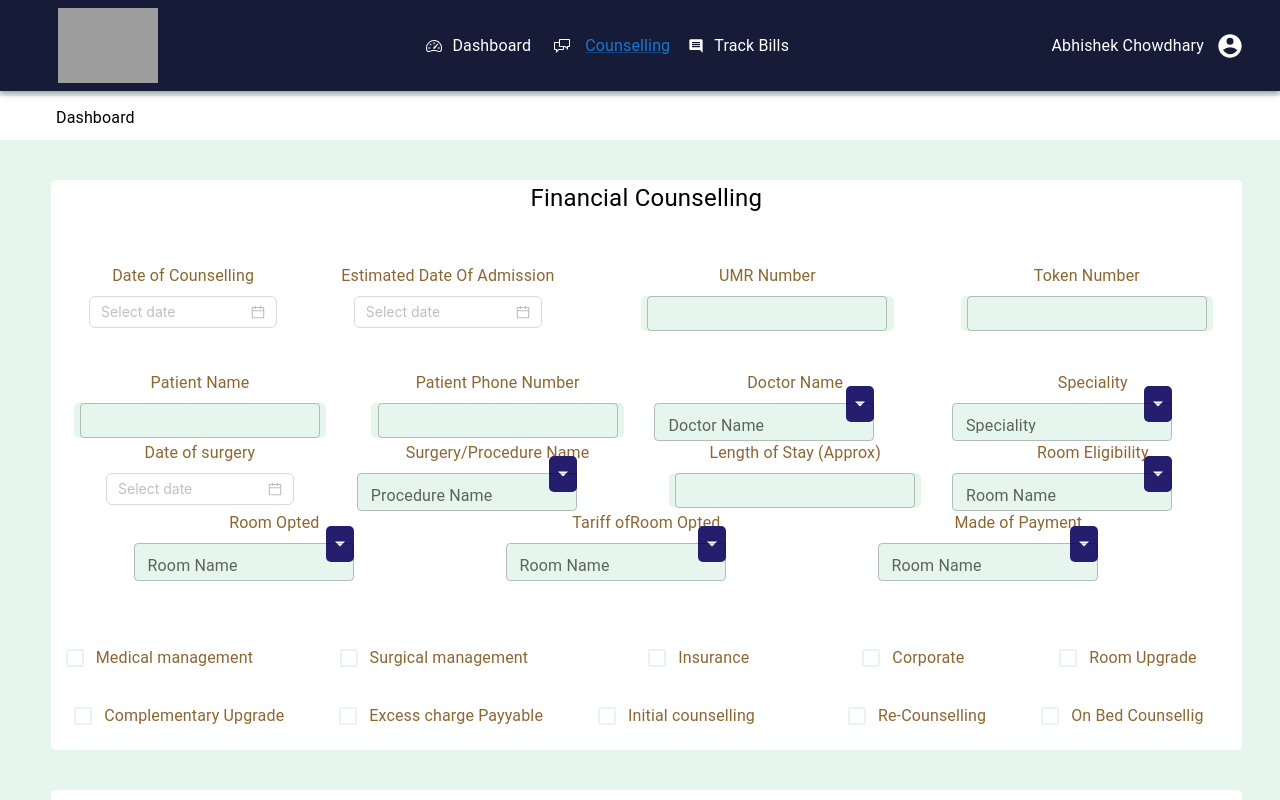
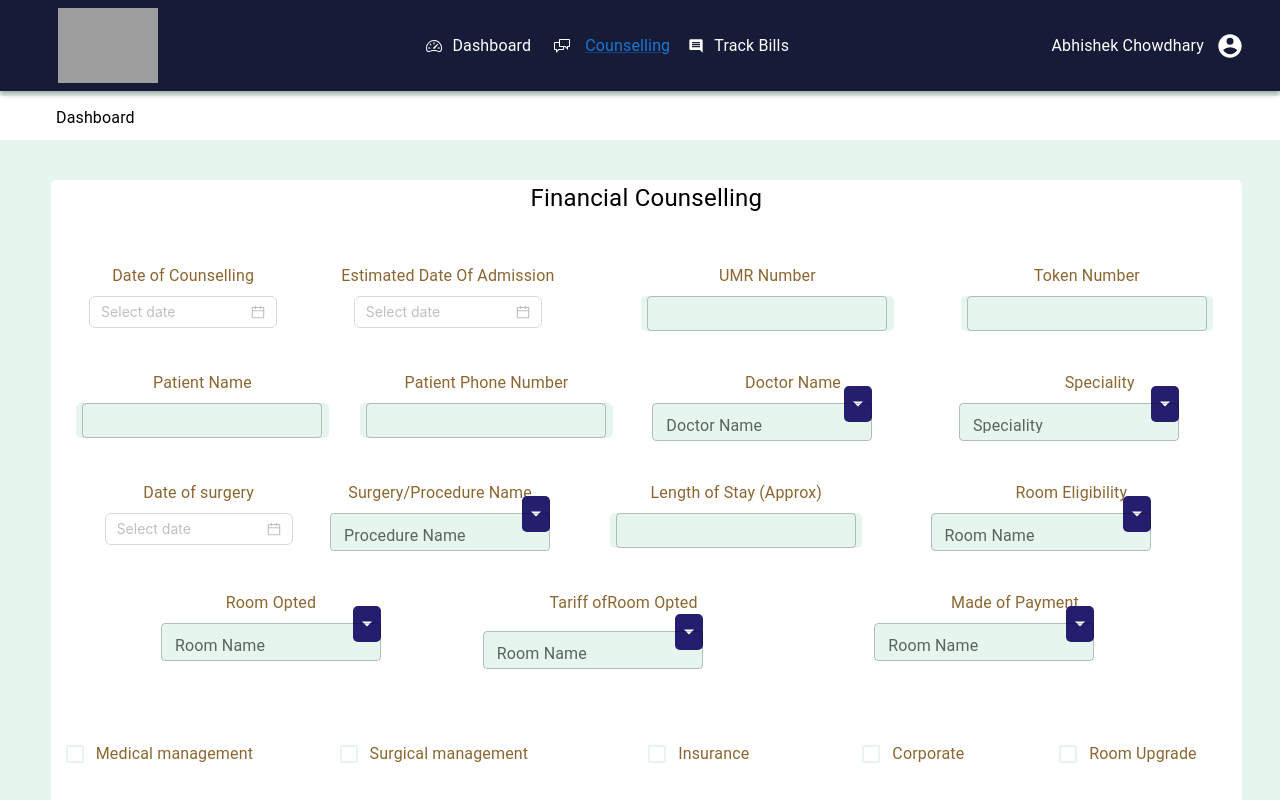
Before and after one commit to sravani504/figmaui, a React (Create React App) app: page /Counselling in a window 1280 px wide. Shown: the top 800 px of the page. Built offline with nearby package versions, Linux system fonts and the light colour scheme; grey boxes are pictures that could not be loaded.

Commit message:
"ui changes"

```diff
--- a/src/components/counselling/Counselling.jsx
+++ b/src/components/counselling/Counselling.jsx
@@ -41,10 +41,10 @@ const Counselling = () => {
   return (
     <>
       <Navbar />
-      <div className='container' style={{ background: "white", height: "570px", marginTop: "40px" }}>
+      <div className='container' style={{ background: "white", height: "700px", marginTop: "40px" }}>
         <Typography fontSize={"24px"} mb={6} >Financial Counselling</Typography>
 
-        <Grid container m={2}  direction={"row"} justifyContent={"space-evenly"}>
+        <Grid container m={2}  direction={"row"} justifyContent={"space-evenly"} >
           <Grid item  >
             <Typography sx={{color:"#8c6631"}} mb={1} >Date of Counselling</Typography>
             <Space direction="vertical" >
@@ -120,8 +120,9 @@ const Counselling = () => {
             </Box>
           </Grid>
           </Grid>
-          <Grid container direction={"row"} justifyContent={"space-evenly"}>
-          <Grid item xs={3}>
+
+          <Grid container  m={2} direction={"row"} justifyContent={"space-evenly"} mb={5}>
+          <Grid item >
             <Typography sx={{color:"#8c6631"}} mb={1} >Patient Name</Typography>
             <Box
               component="form"
@@ -179,8 +180,8 @@ const Counselling = () => {
 
           </Grid>
           </Grid>
-          <Grid container direction={"row"} justifyContent={"space-evenly"}>
-          <Grid item  xs={3} >
+          <Grid container m={2}direction={"row"} justifyContent={"space-evenly"} mb={5} >
+          <Grid item  >
             <Typography  sx={{color:"#8c6631"}}  mb={1} >Date of surgery</Typography>
             <Space direction="vertical" size={8}>
               <DatePicker
@@ -202,9 +203,9 @@ const Counselling = () => {
 
           </Grid>
 
-          <Grid item  xs={3} >
+          <Grid item >
             <Typography sx={{color:"#8c6631"}} mb={1}  >Surgery/Procedure Name</Typography>
-            <Grid item pl={1} >
+            <Grid item  xs={3}  >
               <Autocomplete
                 disablePortal
                 id="combo-box-demo"
@@ -243,10 +244,11 @@ const Counselling = () => {
             </Grid>
 
           </Grid>
-          <Grid container direction={"row"} justifyContent={"space-evenly"}>
-          <Grid item  xs={3}  >
+          </Grid>
+          <Grid container m={2} direction={"row"} justifyContent={"space-evenly"}>
+          <Grid item    >
             <Typography sx={{color:"#8c6631"}}   mb={1} >Room Opted</Typography>
-            <Grid item pl={1} >
+            <Grid item xs={3}>
               <Autocomplete
                 disablePortal
                 id="combo-box-demo"
@@ -258,9 +260,9 @@ const Counselling = () => {
 
           </Grid>
 
-          <Grid item  xs={3} >
+          <Grid item xs={3} >
             <Typography sx={{color:"#8c6631"}}  mb={1} > Tariff ofRoom Opted</Typography>
-            <Grid item pl={1} >
+            <Grid item p={1} >
               <Autocomplete
                 disablePortal
                 id="combo-box-demo"
@@ -271,7 +273,7 @@ const Counselling = () => {
             </Grid>
 
           </Grid>
-          <Grid item   xs={3}>
+          <Grid item  xs={3}>
             <Typography sx={{color:"#8c6631"}} mb={1}  >Made of Payment</Typography>
             <Grid item pl={1} >
               <Autocomplete
@@ -284,7 +286,7 @@ const Counselling = () => {
             </Grid>
             </Grid>
           </Grid>
-          </Grid>
+
         {/* </Grid> */}
         <Grid container mt={5} spacing={2}  direction={"row"} justifyContent={"space-evenly"} display={"flex"}>
           <Grid item   >
```
